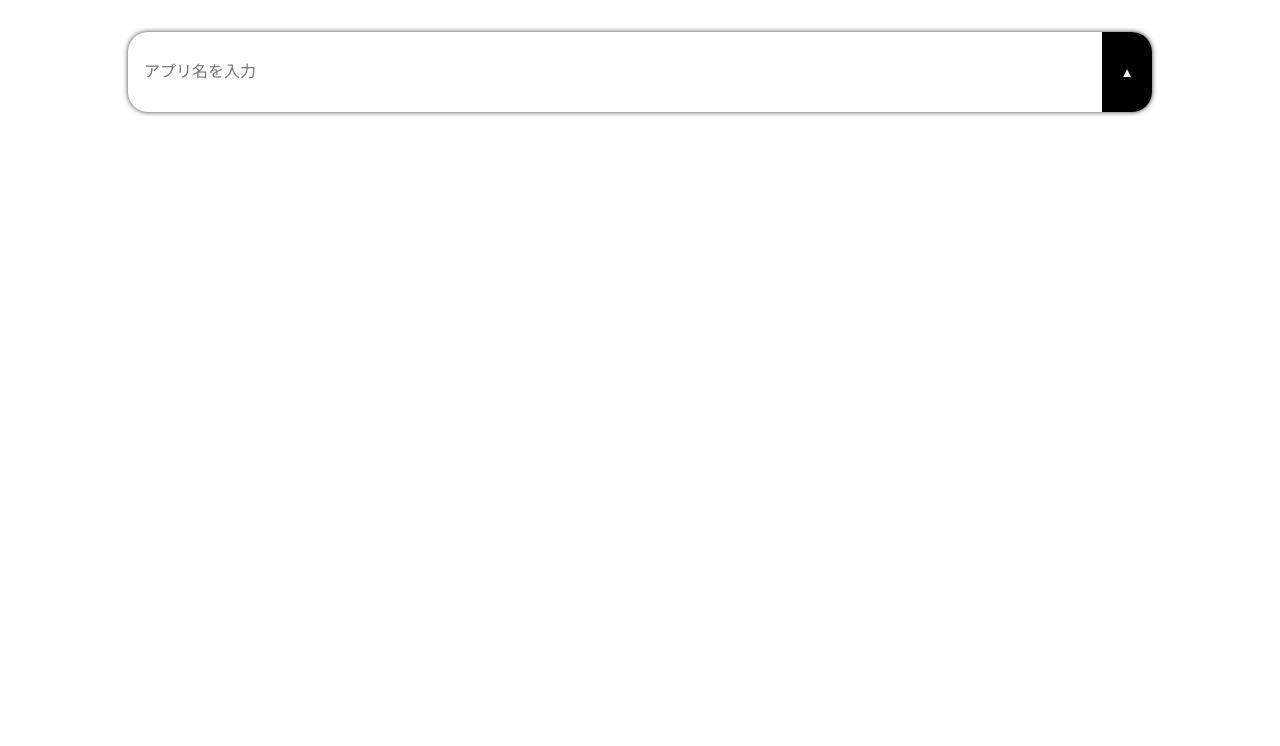
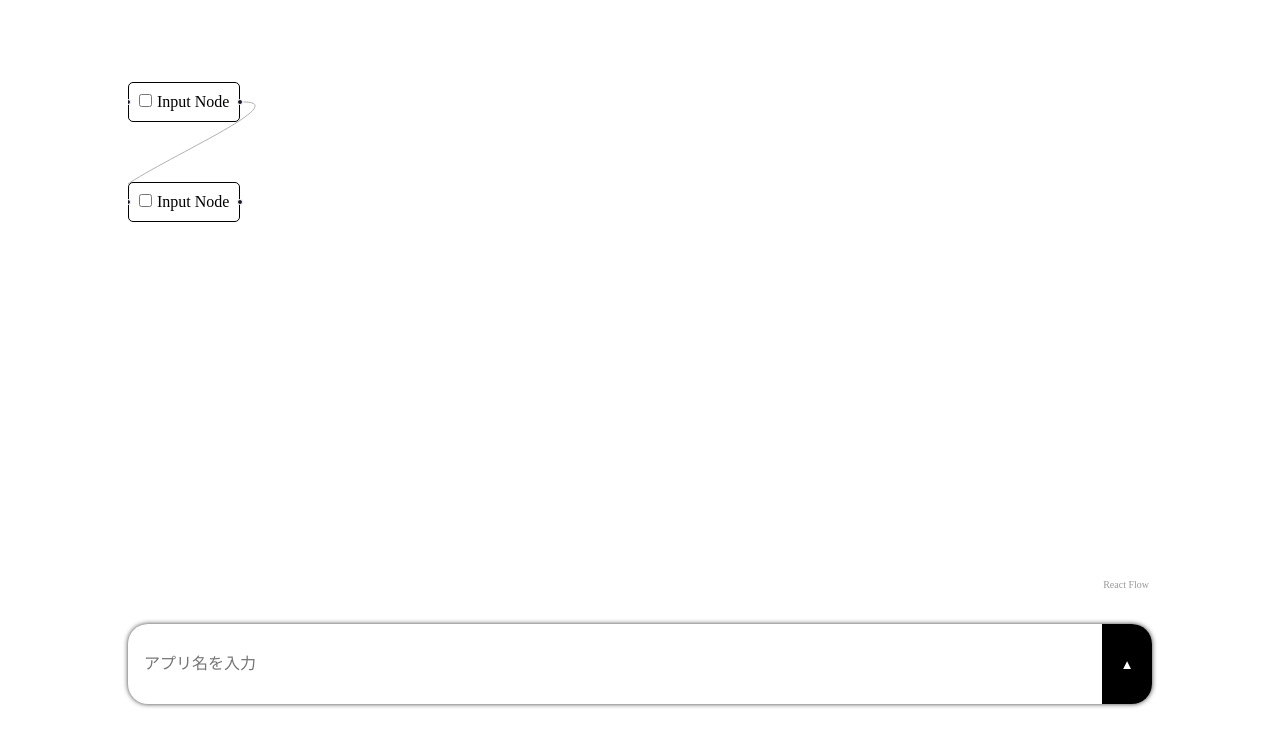
Before and after one commit to hiroto09/subdivision, a Next.js app: page / in a window 1280 px wide. Shown: the top 746 px of the page. Built offline with nearby package versions, Linux system fonts and the light colour scheme.

Commit message:
add:カスタムnodeの追加

```diff
--- /dev/null
+++ b/src/components/features/main/road-map/RoadMap.module.scss
@@ -0,0 +1,7 @@
+.roadMap{
+    height: 70vh;
+    width: 80vw;
+    margin: 0 auto;
+    margin-top: 2rem;
+
+}
--- a/src/components/features/main/road-map/RoadMap.tsx
+++ b/src/components/features/main/road-map/RoadMap.tsx
@@ -1,36 +1,18 @@
-"use client"
-import { resAtom } from "@/const/atoms"
-import { useAtom } from "jotai"
+"use client";
+import style from "./RoadMap.module.scss";
+import { ReactFlow } from "@xyflow/react";
+import "@xyflow/react/dist/style.css";
+import { Nodes, Edges } from "./data";
+import CustomNode from "@/const/custom-node/CustomNode";
+
+const nodeTypes = { custom: CustomNode };
 
 export default function RoadMap() {
-
-    const [res] = useAtom(resAtom)
-
-    return (
-      <>
-        {res ? (
-          <div>
-            {Object.entries(res).map(([step, features]) => (
-              <div key={step}>
-                <h3>{step}</h3>
-                <ul>
-                  {Object.entries(features).map(([feature, processes]) => (
-                    <li key={feature}>
-                      <strong>{feature}</strong>
-                      <ul>
-                        {(processes as unknown as string[]).map(
-                          (process, index) => (
-                            <li key={index}>{process}</li>
-                          )
-                        )}
-                      </ul>
-                    </li>
-                  ))}
-                </ul>
-              </div>
-            ))}
-          </div>
-        ) : null}
-      </>
-    )
+  return (
+    <>
+      <div className={style.roadMap}>
+          <ReactFlow nodes={Nodes} edges={Edges} nodeTypes={nodeTypes} />
+      </div>
+    </>
+  );
 }
--- /dev/null
+++ b/src/components/features/main/road-map/data.ts
@@ -0,0 +1,25 @@
+import { Node, Edge } from "@xyflow/react";
+
+export const Nodes: Node[] = [
+  {
+    id: "1", // Nodeのid(重複不可)
+    type: "custom", // Nodeの種別
+    data: { label: "Input Node" }, // Node中央に表示されるラベル
+    position: { x: 0, y: 50 }, // Nodeを表示する位置
+  },
+  {
+    id: "2", // Nodeのid(重複不可)
+    type: "custom", // Nodeの種別
+    data: { label: "Input Node" }, // Node中央に表示されるラベル
+    position: { x: 0, y: 150 }, // Nodeを表示する位置
+  },
+];
+
+export const Edges: Edge[] = [
+  {
+    id: "e1-2", // Edgeのid
+    source: "1", // 接続元のNodeのid
+    target: "2", // 接続先のNodeのid
+
+  },
+];
--- /dev/null
+++ b/src/const/custom-node/CustomNode.tsx
@@ -0,0 +1,19 @@
+import { Handle, Position } from "@xyflow/react";
+
+const CustomNode = ({ data }: { data: { label: string; checked: boolean; onToggle: () => void } }) => {
+  return (
+    <div style={{ border: "1px solid black", padding: 10, borderRadius: 5, background: "white" }}>
+      <input
+        type="checkbox"
+        checked={data.checked}
+        onChange={data.onToggle}
+        style={{ marginRight: 5 }}
+      />
+      {data.label}
+      <Handle type="source" position={Position.Right} />
+      <Handle type="target" position={Position.Left} />
+    </div>
+  );
+};
+
+export default CustomNode;
```
